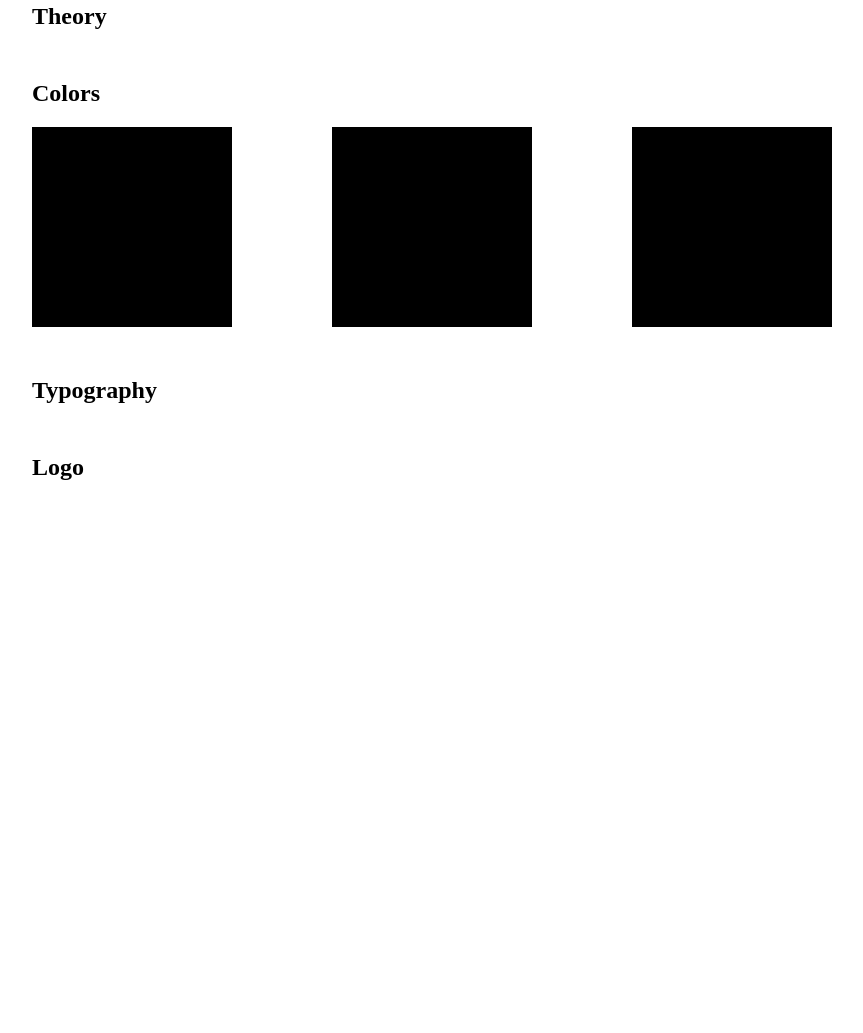
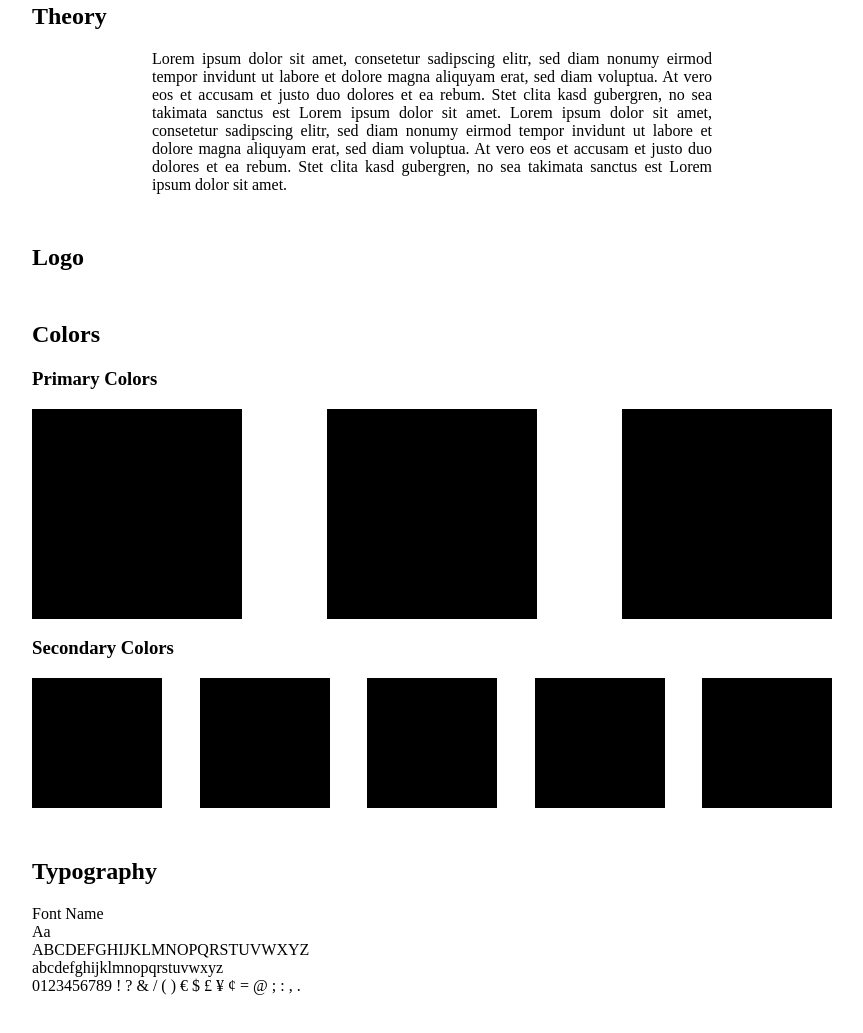
Before and after one commit to naiphyx/frontend-styleguide, a website: page src/index.html in a window 1280 px wide. Shown: the part 847-1880 px from the top of the page, without its empty margins (208-1071 px from the left). Before the commit the page ends 1378 px from the top, so only its background shows below. Drawn offline with nearby package versions, Linux system fonts and the light colour scheme; files that its build step writes are made by us from their sources.

Commit message:
more basic stuff

```diff
--- a/Gulpfile.js
+++ b/Gulpfile.js
@@ -17,7 +17,7 @@ gulp.task('scripts', function() {
 
 gulp.task('assets', function() {
 	return gulp.src('src/assets/**/*')
-			.pipe(gulp.dest('dist'))
+			.pipe(gulp.dest('dist/assets'))
 			.pipe(browsersync.stream());
 })
 
--- a/src/index.html
+++ b/src/index.html
@@ -13,13 +13,30 @@
 
 	<!-- CONTENT -->
 	<div class="container">
+
+		<!-- BRAND -->
+		<div id="brand">
 			<article id="about">
 				<h2>Theory</h2>
+				<p class="runtext">Lorem ipsum dolor sit amet, consetetur sadipscing elitr, sed diam nonumy eirmod tempor invidunt ut labore et dolore magna aliquyam erat, sed diam voluptua. At vero eos et accusam et justo duo dolores et ea rebum. Stet clita kasd gubergren, no sea takimata sanctus est Lorem ipsum dolor sit amet. Lorem ipsum dolor sit amet, consetetur sadipscing elitr, sed diam nonumy eirmod tempor invidunt ut labore et dolore magna aliquyam erat, sed diam voluptua. At vero eos et accusam et justo duo dolores et ea rebum. Stet clita kasd gubergren, no sea takimata sanctus est Lorem ipsum dolor sit amet.</p>
+			</article>
+
+			<article id="logostyle">
+				<h2>Logo</h2>
 			</article>
 
 			<article id="colors">
 				<h2>Colors</h2>
-			<section class="colorfieldrow">
+				<h3>Primary Colors</h3>
+				<section class="colorfieldrow primary">
+					<div class="colorfield"></div>
+					<div class="colorfield"></div>
+					<div class="colorfield"></div>
+				</section>
+				<h3>Secondary Colors</h3>
+				<section class="colorfieldrow secondary">
+					<div class="colorfield"></div>
+					<div class="colorfield"></div>
 					<div class="colorfield"></div>
 					<div class="colorfield"></div>
 					<div class="colorfield"></div>
@@ -28,11 +45,27 @@
 
 			<article id="typo">
 				<h2>Typography</h2>
+				<section class="typoarea">
+					<p>Font Name<br>
+					Aa
+					<br>
+					ABCDEFGHIJKLMNOPQRSTUVWXYZ<br>
+					abcdefghijklmnopqrstuvwxyz<br>
+					0123456789 ! ? &amp; / ( ) € $ £ ¥ ¢ = @ ; : , .
+					</p>
+				</section>
 			</article>
+		</div>
 
-		<article id="logostyle">
-			<h2>Logo</h2>
-		</article>
+		<!-- UI-ELEMENTS -->
+		<div id="uielements">
+
+		</div>
+
+		<!-- CSS METHOLOGY -->
+		<div id="methology">
+
+		</div>
 	</div>
 
 	<!-- FOOTER -->
--- a/src/styles/_brand.scss
+++ b/src/styles/_brand.scss
@@ -1,15 +1,32 @@
-// Theory, Colors, Typo, Logo
+// BRAND: Theory, Colors, Typo, Logo
 
+// **************
+// *** COLORS ***
+// **************
 #colors {
 
 	section {
-		display: flex;
-		justify-content: space-between;
 
-		.colorfield {
-		width: 200px;
-		height: 200px;
-		background: black;
-	}
+		&.colorfieldrow.primary {
+			display: flex;
+			justify-content: space-between;
+
+			.colorfield {
+				width: 210px;
+				height: 210px;
+				background: black;
+			}
+		}
+
+		&.colorfieldrow.secondary {
+			display: flex;
+			justify-content: space-between;
+
+			.colorfield {
+				width: 130px;
+				height: 130px;
+				background: black;
+			}
+		}
 	}
 }
--- a/src/styles/main.scss
+++ b/src/styles/main.scss
@@ -1,15 +1,18 @@
 @import 'variables';
 @import 'brand';
+@import 'uielements';
+@import 'methology';
 
 body {
 	margin: 0;
 	padding: 0;
 
-		header {
+	header {
 		height: 100vh;
 		width: 100vw;
 		text-align: center;
-		background: $pink;
+		background: url(../assets/landscape.gif) $pink;
+		background-size: cover;
 		color: #fff;
 		display: flex;
 		flex-direction: column;
@@ -23,6 +26,12 @@ body {
 		article {
 			box-sizing: border-box;
 			margin: 50px 0;
+
+			.runtext {
+				margin: 0 auto;
+				max-width: 70%;
+				text-align: justify;
+			}
 		}
 	}
 }
```
Also changed, not shown: src/styles/_methology.scss (added), src/styles/_uielements.scss (added), 1 other file. Lines whose indentation alone changed are shown as unchanged.
